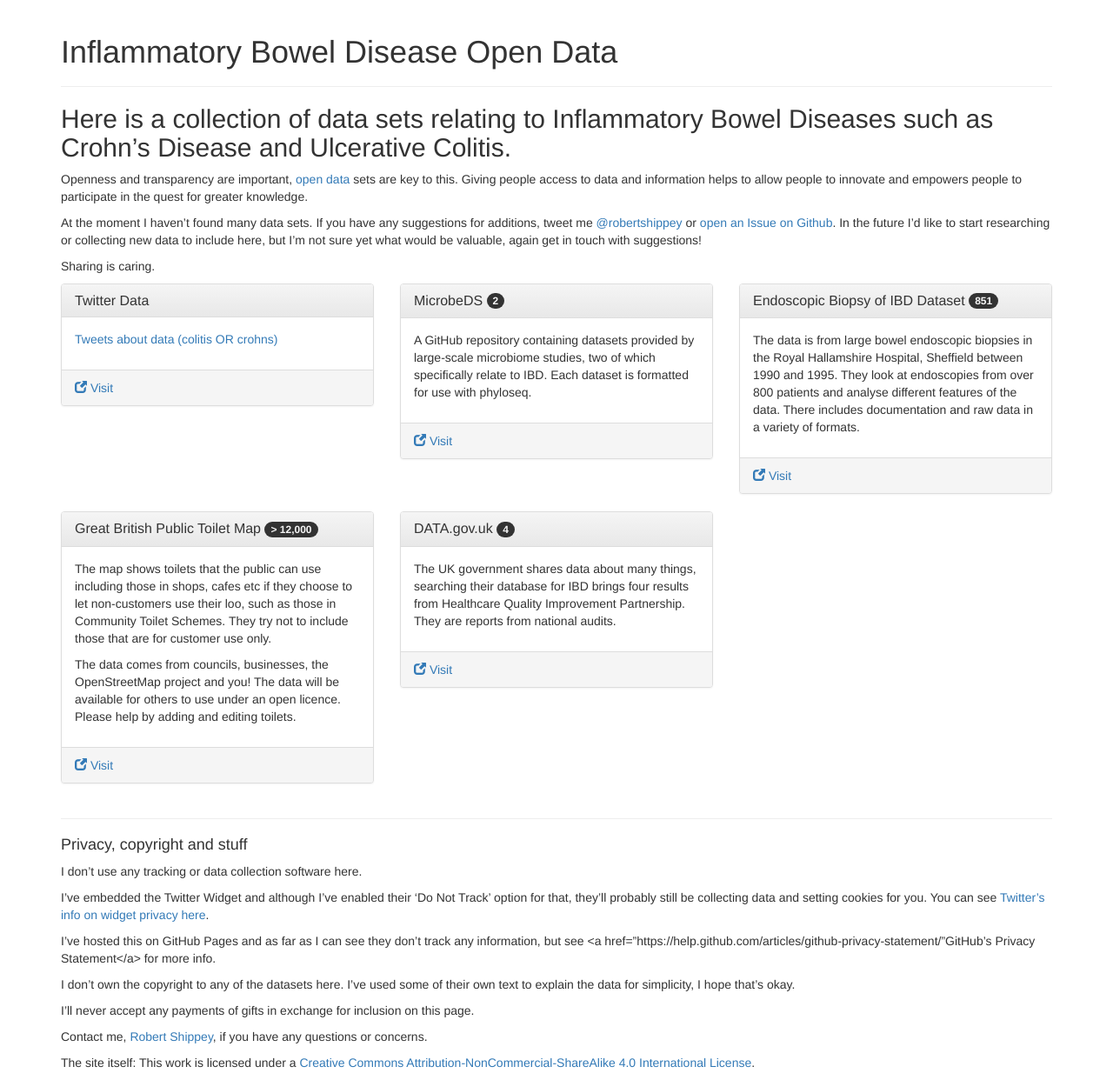
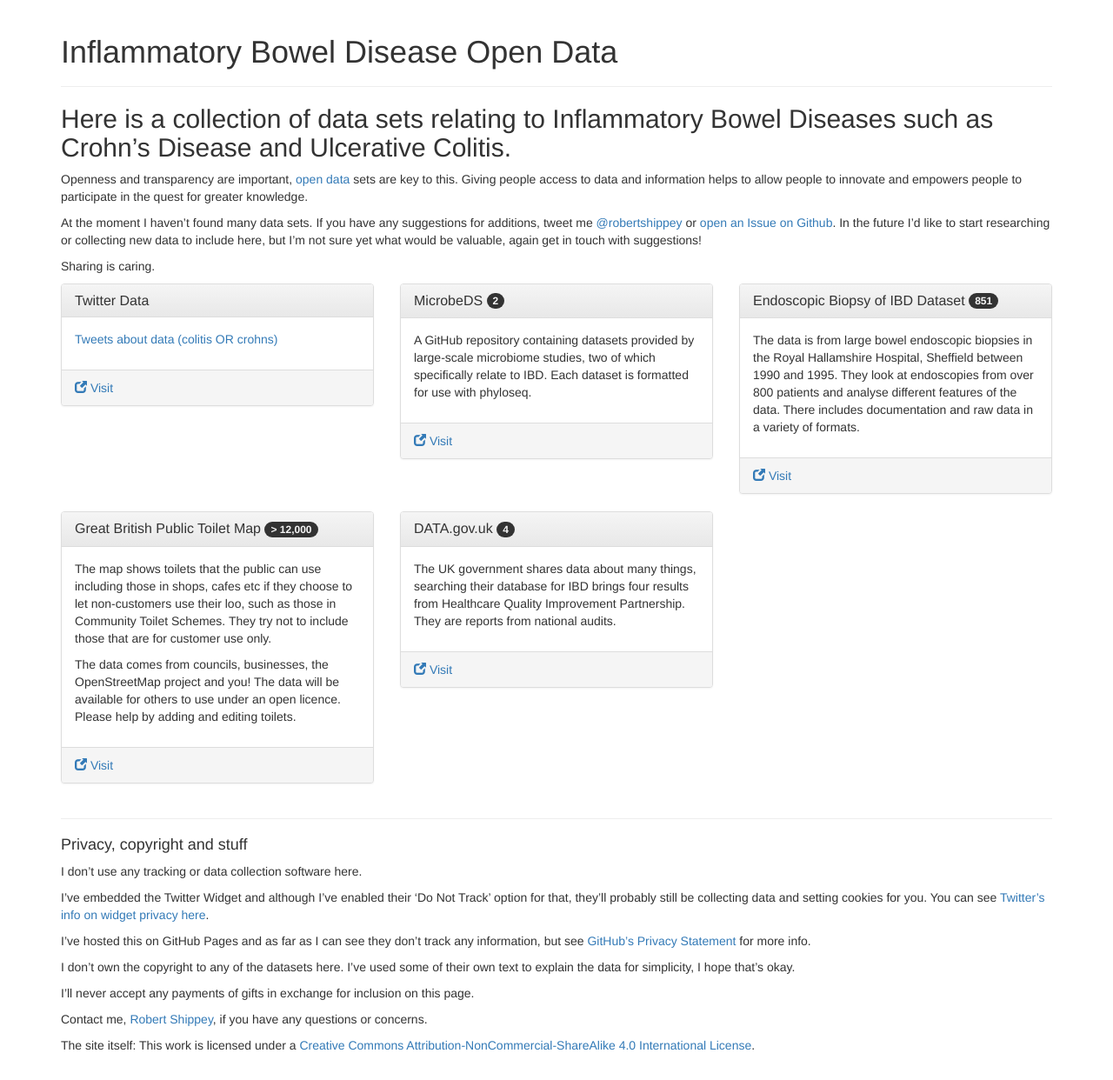
Before and after one commit to RobertShippey/IBD-data, a Jekyll site: the page built from index.md, in a window 1280 px wide. Shown: the whole page at 87% size. Built offline with Jekyll 4.4.1, drawn with Linux system fonts in a browser that asks for light colours; nearby versions of some CDN libraries; comment, search, counter and statistics services are not loaded.

Commit message:
fix broken link

```diff
--- a/index.md
+++ b/index.md
@@ -49,7 +49,7 @@
 
 I've embedded the Twitter Widget and although I've enabled their 'Do Not Track' option for that, they'll probably still be collecting data and setting cookies for you. You can see <a href="https://dev.twitter.com/web/overview/privacy">Twitter's info on widget privacy here</a>.
 
-I've hosted this on GitHub Pages and as far as I can see they don't track any information, but see <a href="https://help.github.com/articles/github-privacy-statement/"GitHub's Privacy Statement</a> for more info.
+I've hosted this on GitHub Pages and as far as I can see they don't track any information, but see <a href="https://help.github.com/articles/github-privacy-statement/">GitHub's Privacy Statement</a> for more info.
 
 I don't own the copyright to any of the datasets here. I've used some of their own text to explain the data for simplicity, I hope that's okay.
 
```
